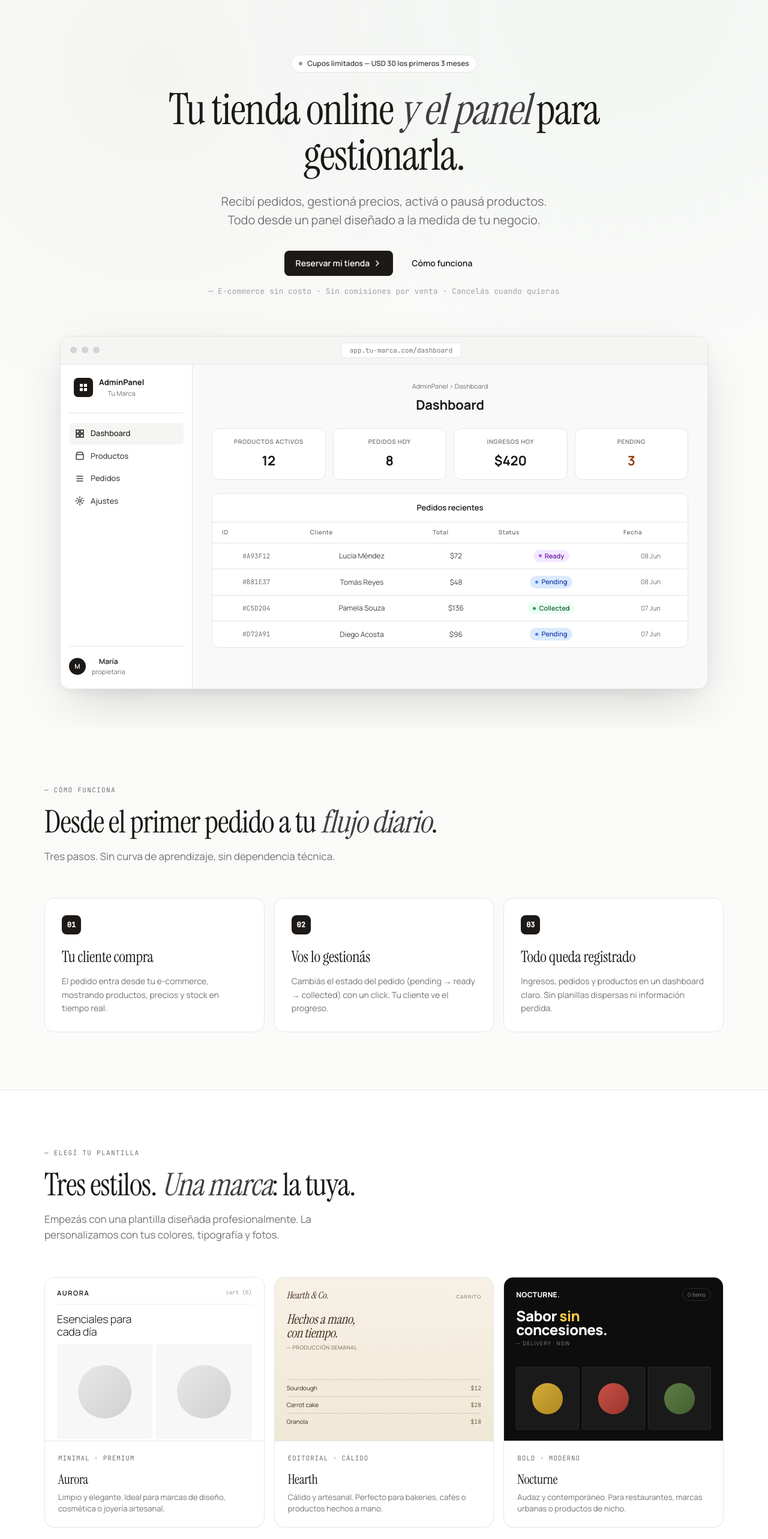
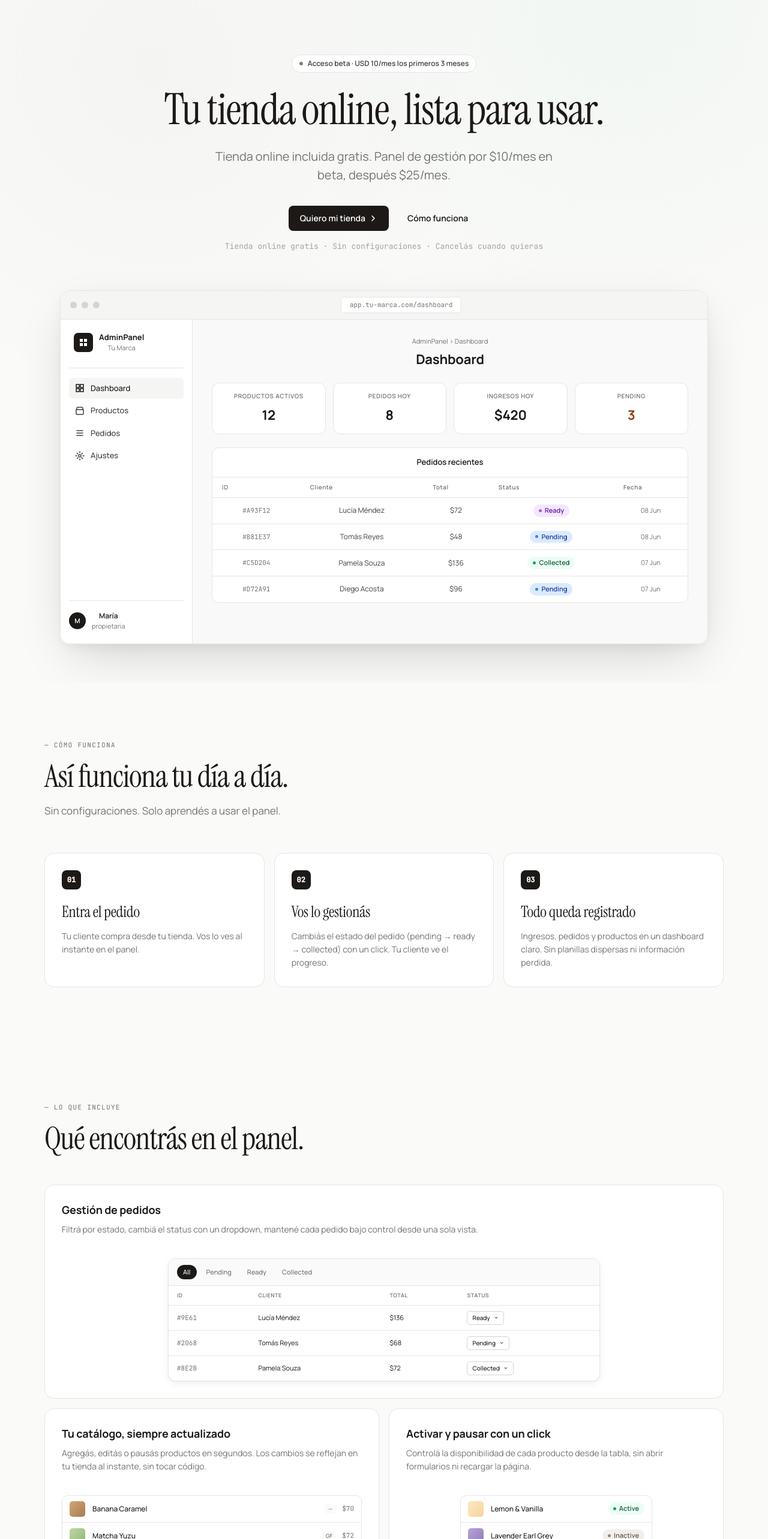
Before and after one commit to perezbenzi/uanpanel, a Next.js app: page / in a window 1280 px wide. Shown: the part 80-2646 px from the top of the page at 60% size. Built offline with nearby package versions, Linux system fonts and the light colour scheme.

Commit message:
feat: update landing page content and add new badge variant for confirmed status

```diff
--- a/src/app/(marketing)/page.tsx
+++ b/src/app/(marketing)/page.tsx
@@ -43,7 +43,7 @@ const BTN_GHOST = `${BTN} bg-transparent text-ink border-line hover:bg-bg-elev h
 
 // ─── Status badge ─────────────────────────────────────────────────────────────
 
-type BadgeVariant = 'ready' | 'pending' | 'collected' | 'cancelled' | 'active'
+type BadgeVariant = 'ready' | 'pending' | 'collected' | 'cancelled' | 'active' | 'confirmed'
 
 const BADGE_CLS: Record<BadgeVariant, { wrap: string; dot: string }> = {
   active:    { wrap: 'bg-accent-soft text-[#166534]',  dot: 'bg-accent' },
@@ -51,6 +51,7 @@ const BADGE_CLS: Record<BadgeVariant, { wrap: string; dot: string }> = {
   ready:     { wrap: 'bg-[#f3e8ff] text-[#6b21a8]',   dot: 'bg-[#a855f7]' },
   collected: { wrap: 'bg-accent-soft text-[#166534]',  dot: 'bg-accent' },
   cancelled: { wrap: 'bg-danger-soft text-danger-ink', dot: 'bg-danger-ink' },
+  confirmed: { wrap: 'bg-warn-soft text-warn-ink',     dot: 'bg-[#f59e0b]' },
 }
 
 function StatusBadge({ variant, children }: { variant: BadgeVariant; children: React.ReactNode }) {
@@ -153,29 +154,25 @@ export default function LandingPage() {
           {/* Eyebrow */}
           <div className="inline-flex items-center gap-2 px-3 py-1.5 bg-bg-elev text-ink-2 rounded-full text-xs font-semibold mb-6 border border-line">
             <span className="w-1.5 h-1.5 bg-ink rounded-full animate-blink" />
-            {es ? 'Cupos limitados — USD 30 los primeros 3 meses' : 'Limited spots — USD 30 for the first 3 months'}
+            {es ? 'Acceso beta · USD 10/mes los primeros 3 meses' : 'Beta access · USD 10/mo for the first 3 months'}
           </div>
 
           {/* Headline */}
           <h1 className="font-display font-normal text-[clamp(40px,6vw,72px)] leading-[1.05] tracking-[-0.02em] max-w-[880px] mx-auto mb-6">
-            {es ? (
-              <>Tu tienda online <em className="italic text-ink-2">y el panel</em> para gestionarla.</>
-            ) : (
-              <>Your online store <em className="italic text-ink-2">and the panel</em> to run it.</>
-            )}
+            {es ? 'Tu tienda online, lista para usar.' : 'Your online store, ready to use.'}
           </h1>
 
           {/* Sub */}
           <p className="text-[clamp(16px,2vw,20px)] text-ink-3 max-w-[580px] mx-auto mb-9 leading-[1.55]">
             {es
-              ? 'Recibí pedidos, gestioná precios, activá o pausá productos. Todo desde un panel diseñado a la medida de tu negocio.'
-              : 'Receive orders, manage prices, activate or pause products. All from a panel designed to fit your business.'}
+              ? 'Tienda online incluida gratis. Panel de gestión por $10/mes en beta, después $25/mes.'
+              : 'Online store included free. Management panel at $10/mo in beta, then $25/mo.'}
           </p>
 
           {/* CTA buttons */}
           <div className="flex flex-col items-stretch gap-3 mb-4 px-8 md:flex-row md:justify-center md:items-center md:flex-wrap md:px-0">
             <Link href="/signup" className={BTN_PRIMARY}>
-              {es ? 'Reservar mi tienda' : 'Reserve my store'}
+              {es ? 'Quiero mi tienda' : 'I want my store'}
               <ChevronRight />
             </Link>
             <a href="#how" className={BTN_GHOST}>
@@ -186,8 +183,8 @@ export default function LandingPage() {
           {/* Meta */}
           <p className="text-[13px] text-ink-4 mb-16 font-jb-mono">
             {es
-              ? '— E-commerce sin costo · Sin comisiones por venta · Cancelás cuando quieras'
-              : '— Free e-commerce · No sales commission · Cancel anytime'}
+              ? 'Tienda online gratis · Sin configuraciones · Cancelás cuando quieras'
+              : 'Free online store · No setup required · Cancel anytime'}
           </p>
 
           {/* ── Dashboard mockup ── */}
@@ -333,26 +330,22 @@ export default function LandingPage() {
         <div className="max-w-[1180px] mx-auto px-5 md:px-6">
           <SectionEyebrow>{es ? '— Cómo funciona' : '— How it works'}</SectionEyebrow>
           <h2 className="font-display font-normal text-[clamp(32px,4.5vw,52px)] leading-[1.1] tracking-[-0.02em] mb-4 max-w-[720px]">
-            {es ? (
-              <>Desde el primer pedido a tu <em className="italic text-ink-2">flujo diario</em>.</>
-            ) : (
-              <>From your first order to your <em className="italic text-ink-2">daily flow</em>.</>
-            )}
+            {es ? 'Así funciona tu día a día.' : 'This is your daily flow.'}
           </h2>
           <p className="text-[17px] text-ink-3 max-w-[560px] mb-14 leading-[1.55]">
             {es
-              ? 'Tres pasos. Sin curva de aprendizaje, sin dependencia técnica.'
-              : 'Three steps. No learning curve, no technical dependency.'}
+              ? 'Sin configuraciones. Solo aprendés a usar el panel.'
+              : 'No setup needed. You just learn to use the panel.'}
           </p>
 
           <div className="grid grid-cols-1 md:grid-cols-3 gap-4 mt-12">
             {[
               {
                 num: '01',
-                esH: 'Tu cliente compra',
-                enH: 'Your customer buys',
-                esP: 'El pedido entra desde tu e-commerce, mostrando productos, precios y stock en tiempo real.',
-                enP: 'The order comes in from your e-commerce, showing products, prices and stock in real time.',
+                esH: 'Entra el pedido',
+                enH: 'Order comes in',
+                esP: 'Tu cliente compra desde tu tienda. Vos lo ves al instante en el panel.',
+                enP: 'Your customer buys from your store. You see it instantly in the panel.',
               },
               {
                 num: '02',
@@ -388,157 +381,12 @@ export default function LandingPage() {
         </div>
       </section>
 
-      {/* ═══ TEMPLATES ═════════════════════════════════════════════════════════ */}
-      <section className="py-16 md:py-24 bg-white border-y border-line">
-        <div className="max-w-[1180px] mx-auto px-5 md:px-6">
-          <SectionEyebrow>{es ? '— Elegí tu plantilla' : '— Choose your template'}</SectionEyebrow>
-          <h2 className="font-display font-normal text-[clamp(32px,4.5vw,52px)] leading-[1.1] tracking-[-0.02em] mb-4 max-w-[720px]">
-            {es ? (
-              <>Tres estilos. <em className="italic text-ink-2">Una marca</em>: la tuya.</>
-            ) : (
-              <>Three styles. <em className="italic text-ink-2">One brand</em>: yours.</>
-            )}
-          </h2>
-          <p className="text-[17px] text-ink-3 max-w-[560px] mb-14 leading-[1.55]">
-            {es
-              ? 'Empezás con una plantilla diseñada profesionalmente. La personalizamos con tus colores, tipografía y fotos.'
-              : 'Start with a professionally designed template. We personalize it with your colors, typography and photos.'}
-          </p>
-
-          <div className="grid grid-cols-1 md:grid-cols-3 gap-4 mt-12">
-
-            {/* ── Aurora ── */}
-            <div className="bg-bg-elev border border-line rounded-2xl overflow-hidden flex flex-col transition-all duration-200 hover:border-line-strong hover:-translate-y-0.5 hover:shadow-md">
-              <div className="aspect-[4/3] overflow-hidden border-b border-line">
-                <div className="bg-white p-[18px_20px] flex flex-col h-full font-manrope">
-                  <div className="flex justify-between items-center pb-2.5 border-b border-[#f0f0f0] mb-[14px]">
-                    <span className="text-[11px] font-semibold tracking-[0.15em] text-[#111]">AURORA</span>
-                    <span className="text-[9px] text-[#999] font-jb-mono">cart (0)</span>
-                  </div>
-                  <div className="text-[18px] font-light text-[#111] mb-2.5 leading-[1.15] tracking-[-0.01em]">
-                    {es ? <>Esenciales para<br />cada día</> : <>Essentials for<br />every day</>}
-                  </div>
-                  <div className="grid grid-cols-2 gap-1.5 mt-auto">
-                    {[0, 1, 2, 3].map((i) => (
-                      <div
-                        key={i}
-                        className="aspect-square bg-[#f7f7f7] rounded-[4px] relative after:content-[''] after:absolute after:inset-[22%] after:rounded-full after:bg-[linear-gradient(135deg,#e8e8e8,#d0d0d0)]"
-                      />
-                    ))}
-                  </div>
-                </div>
-              </div>
-              <div className="p-[20px_22px]">
-                <div className="font-jb-mono text-[11px] text-ink-3 uppercase tracking-[0.08em] mb-2.5">Minimal · Premium</div>
-                <div className="font-display text-[22px] mb-1 tracking-[-0.01em]">Aurora</div>
-                <p className="text-[13px] text-ink-3 leading-[1.5]">
-                  {es
-                    ? 'Limpio y elegante. Ideal para marcas de diseño, cosmética o joyería artesanal.'
-                    : 'Clean and elegant. Ideal for design, cosmetics or artisan jewelry brands.'}
-                </p>
-              </div>
-            </div>
-
-            {/* ── Hearth ── */}
-            <div className="bg-bg-elev border border-line rounded-2xl overflow-hidden flex flex-col transition-all duration-200 hover:border-line-strong hover:-translate-y-0.5 hover:shadow-md">
-              <div className="aspect-[4/3] overflow-hidden border-b border-line">
-                <div
-                  className="p-[18px_20px] flex flex-col h-full font-manrope"
-                  style={{ background: 'linear-gradient(180deg, #f7f1e6 0%, #f0e8d6 100%)' }}
-                >
-                  <div className="flex justify-between items-baseline mb-4">
-                    <span className="font-display text-[16px] text-[#3d2817] italic">Hearth &amp; Co.</span>
-                    <span className="text-[8px] text-[#7a6249] uppercase tracking-[0.15em]">CARRITO</span>
-                  </div>
-                  <div className="font-display text-[22px] text-[#3d2817] italic leading-[1.05] mb-1.5 tracking-[-0.01em]">
-                    {es ? <>Hechos a mano,<br />con tiempo.</> : <>Handmade,<br />with time.</>}
-                  </div>
-                  <div className="text-[9px] text-[#7a6249] mb-3 tracking-[0.05em]">
-                    {es ? '— PRODUCCIÓN SEMANAL' : '— WEEKLY PRODUCTION'}
-                  </div>
-                  <div className="mt-auto">
-                    {[['Sourdough', '$12'], ['Carrot cake', '$28'], ['Granola', '$18']].map(([name, price]) => (
-                      <div
-                        key={name}
-                        className="flex justify-between items-center py-1.5 border-t border-[rgba(61,40,23,0.15)] text-[10px] text-[#3d2817]"
-                      >
-                        <span>{name}</span>
-                        <span className="font-jb-mono text-[#7a6249]">{price}</span>
-                      </div>
-                    ))}
-                  </div>
-                </div>
-              </div>
-              <div className="p-[20px_22px]">
-                <div className="font-jb-mono text-[11px] text-ink-3 uppercase tracking-[0.08em] mb-2.5">
-                  {es ? 'Editorial · Cálido' : 'Editorial · Warm'}
-                </div>
-                <div className="font-display text-[22px] mb-1 tracking-[-0.01em]">Hearth</div>
-                <p className="text-[13px] text-ink-3 leading-[1.5]">
-                  {es
-                    ? 'Cálido y artesanal. Perfecto para bakeries, cafés o productos hechos a mano.'
-                    : 'Warm and artisanal. Perfect for bakeries, cafés or handcrafted products.'}
-                </p>
-              </div>
-            </div>
-
-            {/* ── Nocturne ── */}
-            <div className="bg-bg-elev border border-line rounded-2xl overflow-hidden flex flex-col transition-all duration-200 hover:border-line-strong hover:-translate-y-0.5 hover:shadow-md">
-              <div className="aspect-[4/3] overflow-hidden border-b border-line">
-                <div className="bg-[#0d0d0d] p-[18px_20px] flex flex-col h-full text-white font-manrope">
-                  <div className="flex justify-between items-center mb-[14px]">
-                    <span className="text-[12px] font-extrabold tracking-[0.02em]">
-                      NOCTURNE<span className="text-[#f5c842]">.</span>
-                    </span>
-                    <span className="text-[9px] text-[#888] px-2 py-[3px] border border-[#2a2a2a] rounded-full">0 items</span>
-                  </div>
-                  <div className="text-[24px] font-extrabold leading-[0.95] tracking-[-0.02em] mb-1">
-                    {es ? (
-                      <>Sabor <em className="text-[#f5c842] not-italic">sin</em><br />concesiones.</>
-                    ) : (
-                      <>Flavor <em className="text-[#f5c842] not-italic">without</em><br />concessions.</>
-                    )}
-                  </div>
-                  <div className="text-[9px] text-[#888] uppercase tracking-[0.12em] mb-[14px]">— DELIVERY · NSW</div>
-                  <div className="grid grid-cols-3 gap-[5px] mt-auto">
-                    {[
-                      'linear-gradient(135deg, #f5c842, #c89a20)',
-                      'linear-gradient(135deg, #e85a4f, #b03a30)',
-                      'linear-gradient(135deg, #6a8e4e, #4a6b35)',
-                    ].map((grad, i) => (
-                      <div key={i} className="aspect-square bg-[#1a1a1a] border border-[#2a2a2a] rounded-[3px] relative overflow-hidden">
-                        <div className="absolute inset-[25%] rounded-full opacity-85" style={{ background: grad }} />
-                      </div>
-                    ))}
-                  </div>
-                </div>
-              </div>
-              <div className="p-[20px_22px]">
-                <div className="font-jb-mono text-[11px] text-ink-3 uppercase tracking-[0.08em] mb-2.5">
-                  {es ? 'Bold · Moderno' : 'Bold · Modern'}
-                </div>
-                <div className="font-display text-[22px] mb-1 tracking-[-0.01em]">Nocturne</div>
-                <p className="text-[13px] text-ink-3 leading-[1.5]">
-                  {es
-                    ? 'Audaz y contemporáneo. Para restaurantes, marcas urbanas o productos de nicho.'
-                    : 'Bold and contemporary. For restaurants, urban brands or niche products.'}
-                </p>
-              </div>
-            </div>
-          </div>
-        </div>
-      </section>
-
       {/* ═══ FEATURES ══════════════════════════════════════════════════════════ */}
       <section className="py-16 md:py-24">
         <div className="max-w-[1180px] mx-auto px-5 md:px-6">
           <SectionEyebrow>{es ? '— Lo que incluye' : "— What's included"}</SectionEyebrow>
           <h2 className="font-display font-normal text-[clamp(32px,4.5vw,52px)] leading-[1.1] tracking-[-0.02em] mb-4 max-w-[720px]">
-            {es ? (
-              <>Todo lo que tu negocio necesita, <em className="italic text-ink-2">nada que no</em>.</>
-            ) : (
-              <>Everything your business needs, <em className="italic text-ink-2">nothing it doesn&apos;t</em>.</>
-            )}
+            {es ? 'Qué encontrás en el panel.' : "What's inside the panel."}
           </h2>
 
           <div className="grid grid-cols-1 md:grid-cols-2 gap-4 mt-12">
@@ -608,12 +456,12 @@ export default function LandingPage() {
             <div className="bg-bg-elev border border-line rounded-2xl overflow-hidden flex flex-col hover:border-line-strong transition-all duration-200">
               <div className="px-7 pt-7 pb-0">
                 <h3 className="text-[18px] font-bold mb-2 tracking-[-0.01em]">
-                  {es ? 'Productos con foto' : 'Products with photos'}
+                  {es ? 'Tu catálogo, siempre actualizado' : 'Your catalog, always up to date'}
                 </h3>
                 <p className="text-sm text-ink-3 leading-[1.6] mb-6">
                   {es
-                    ? 'Subí imágenes, escribí descripciones, marcá tags como "vegano" o "sin gluten". Editás cuando quieras.'
-                    : 'Upload images, write descriptions, mark tags like "vegan" or "gluten-free". Edit whenever.'}
+                    ? 'Agregás, editás o pausás productos en segundos. Los cambios se reflejan en tu tienda al instante, sin tocar código.'
+                    : 'Add, edit or pause products in seconds. Changes show on your store instantly, no code needed.'}
                 </p>
               </div>
               <div className="mt-auto pt-3 px-7 pb-7 flex items-end justify-center min-h-[140px]">
@@ -766,15 +614,15 @@ export default function LandingPage() {
           </h2>
           <p className="text-[17px] text-ink-3 max-w-[560px] mb-14 leading-[1.55]">
             {es
-              ? 'Un solo precio mensual por el panel. El e-commerce está incluido sin costo y sin comisiones por venta.'
-              : 'One monthly price for the panel. The e-commerce is included free, with no sales commission.'}
+              ? 'Un solo precio mensual por el panel. La tienda online está incluida sin costo adicional.'
+              : 'One monthly price for the panel. The online store is included at no extra cost.'}
           </p>
 
           <div className="mt-12 max-w-[980px]">
             <div className="bg-ink text-white border border-ink rounded-2xl relative overflow-hidden">
               {/* Deal tag */}
               <span className="absolute top-4 right-4 bg-accent text-white text-[10px] font-bold px-2.5 py-1 rounded-full font-jb-mono tracking-[0.05em]">
-                {es ? 'OFERTA' : 'DEAL'}
+                BETA
               </span>
 
               <div className="grid grid-cols-1 md:grid-cols-[1fr_1.1fr]">
@@ -784,13 +632,13 @@ export default function LandingPage() {
                     {es ? 'Plan único' : 'Single plan'}
                   </h3>
                   <div className="font-display text-[56px] font-normal leading-none tracking-[-0.02em] mb-1 text-white">
-                    $30
+                    $10
                     <small className="font-manrope text-sm font-medium text-white/60 ml-1.5">
                       USD/{es ? 'mes' : 'mo'}
                     </small>
                   </div>
                   <div className="text-[12px] text-white/55 mb-8 font-jb-mono">
-                    {es ? '— primeros 3 meses · después $60/mes' : '— first 3 months · then $60/mo'}
+                    {es ? '— precio beta · después $25/mes' : '— beta price · then $25/mo'}
                   </div>
                   <p className="text-[13px] text-white/70 mb-8 leading-normal min-h-[36px]">
                     {es
@@ -810,7 +658,7 @@ export default function LandingPage() {
                 <div className="px-12 py-11 flex flex-col justify-center">
                   <ul className="flex flex-col gap-2.5 m-0">
                     {[
-                      es ? <><strong className="text-white">E-commerce incluido</strong> · sin comisiones por venta</> : <><strong className="text-white">E-commerce included</strong> · no sales commission</>,
+                      es ? <strong className="text-white">E-commerce incluido</strong> : <strong className="text-white">E-commerce included</strong>,
                       es ? 'Productos ilimitados, con fotos y tags' : 'Unlimited products, with photos and tags',
                       es ? 'Gestión de pedidos en tiempo real' : 'Real-time order management',
                       es ? 'Dashboard de métricas' : 'Metrics dashboard',
@@ -840,16 +688,12 @@ export default function LandingPage() {
           className="bg-ink text-white py-16 px-6 md:py-24 text-center rounded-2xl mt-4 mx-3 mb-10 md:mt-8 md:mx-6 md:mb-16 max-w-[1180px] w-full"
         >
           <h2 className="font-display font-normal text-[clamp(32px,4.5vw,52px)] leading-[1.1] tracking-[-0.02em] max-w-[640px] mx-auto mb-5 text-white">
-            {es ? (
-              <>¿Listo para profesionalizar <em className="italic text-white/45">tu tienda online</em>?</>
-            ) : (
-              <>Ready to take <em className="italic text-white/45">your online store</em> to the next level?</>
-            )}
+            {es ? '¿Querés tener tu propia tienda online?' : 'Ready to sell online?'}
           </h2>
-          <p className="text-[17px] text-white/65 max-w-[480px] mx-auto mb-8 leading-[1.55]">
+          <p className="text-[17px] text-white/65 max-w-[400px] mx-auto mb-8 leading-[1.55]">
             {es
-              ? 'Conversemos. Te muestro cómo se vería tu panel y resolvemos tus dudas en una breve llamada.'
-              : "Let's talk. I'll show you what your panel would look like and answer your questions in a short call."}
+              ? 'Escribinos por WhatsApp y te mostramos cómo quedaría tu tienda.'
+              : "Write to us. We'll show you what your store would look like and we'll get started whenever you're ready."}
           </p>
           <a
             href="https://wa.me/"
@@ -865,9 +709,9 @@ export default function LandingPage() {
       <footer className="pt-10 px-6 pb-14 border-t border-line">
         <div className="max-w-[1180px] mx-auto flex justify-between items-center flex-wrap gap-4">
           <span className="text-[13px] text-ink-3">
-            {es ? '© 2026 AdminPanel · Hecho por Fran' : '© 2026 AdminPanel · Made by Fran'}
+            © 2026 AdminPanel
           </span>
-          <span className="font-jb-mono text-[11px] text-ink-3">v1.0 · MVP</span>
+          <span className="font-jb-mono text-[11px] text-ink-3">v1.0 · BETA</span>
         </div>
       </footer>
 
```
